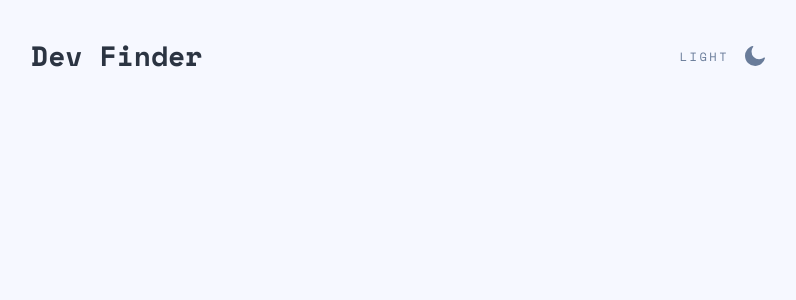
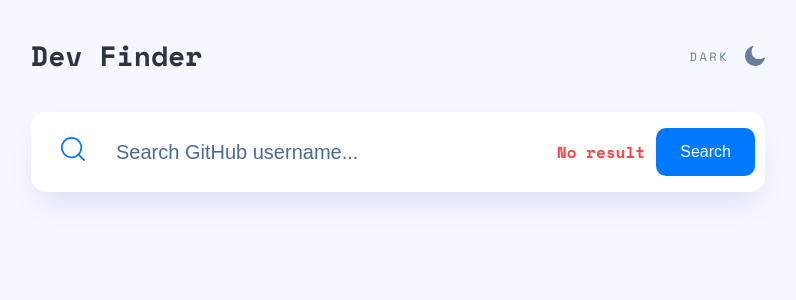
Before and after one commit to ElijahBond/dev-finder-app, a React (Create React App) app: page / in a window 1280 px wide. Shown: the top 300 px of the page, without its empty margins (242-1038 px from the left). Built offline with nearby package versions, Linux system fonts and the light colour scheme.

Commit message:
add searching

```diff
--- a/src/App.tsx
+++ b/src/App.tsx
@@ -1,10 +1,12 @@
 import { Container } from "components/Container";
+import { Search } from "components/Search";
 import { TheHeader } from "components/TheHeader";
 
 function App() {
   return (
     <Container>
       <TheHeader />
+      <Search hasError onSubmit={() => {}}/>
     </Container>
   );
 }
--- /dev/null
+++ b/src/components/Button/Button.module.scss
@@ -0,0 +1,14 @@
+.button {
+    padding: 12px 24px;
+    border-radius: 10px;
+    border: none;
+    background-color: var(--main-color);
+    color: var(--white);
+    font-size: 1rem;
+    line-height: 1.5;
+    cursor: pointer;
+
+    &:hover {
+        background-color: var(--main-color-hover);
+    }
+}
--- /dev/null
+++ b/src/components/Button/Button.tsx
@@ -0,0 +1,12 @@
+import styles from './Button.module.scss';
+
+interface ButtonProps {
+  children: string,
+  onClick?: React.MouseEventHandler<HTMLButtonElement>
+}
+
+export const Button = ({ children, onClick }: ButtonProps) => (
+  <button className={styles.button} onClick={onClick} >
+    {children}
+  </button>
+);
--- /dev/null
+++ b/src/components/Button/index.ts
@@ -0,0 +1 @@
+export * from './Button';
--- /dev/null
+++ b/src/components/Search/Search.module.scss
@@ -0,0 +1,82 @@
+:global {
+    body[data-theme='light'] {
+        --search-bg: var(--white);
+        --search-color: var(--gray-300);
+        --search-placeholder-color: var(--gray-200);
+        --search-shadow: var(--shadow);
+    }
+
+    body[data-theme='dark'] {
+        --search-bg: var(--gray-400);
+        --search-color: var(--white);
+        --search-placeholder-color: var(--white);
+        --search-shadow: unset;
+    }
+}
+
+.search {
+    position: relative;
+    width: 100%;
+    overflow: hidden;
+    padding: 10px 10px 10px 16px;
+    background-color: var(--search-bg, white);
+    display: flex;
+    align-items: center;
+    box-shadow: var(--search-shadow);
+    border-radius: 15px;
+
+    @media (min-width: 767px) {
+        padding: 10px 10px 10px 30px;
+    }
+
+    &>button {
+        flex-shrink: 0;
+    }
+}
+
+.label {
+    cursor: pointer;
+}
+
+.textField {
+    padding: 0 10px;
+    flex-grow: 5;
+    height: 60px;
+    max-width: calc(100% - 100px - 20px);
+    border: none;
+    color: var(--search-color);
+    font-size: 0.75rem;
+    line-height: 1.5;
+    cursor: pointer;
+    background-color: var(--search-bg);
+
+    &::placeholder {
+        color: var(--search-placeholder-color);
+    }
+
+    &:focus {
+        outline: none;
+    }
+
+    @media (min-width: 767px) {
+        margin: 0 5px;
+        font-size: 1.25rem;
+        margin: 0 20px;
+    }
+}
+
+.error {
+    position: absolute;
+    right: 50%;
+    bottom: 5px;
+    color: var(--error-color);
+    font-size: 1rem;
+    font-weight: 700;
+
+    @media (min-width: 767px) {
+        right: 120px;
+        top: 50%;
+        transform: translateY(-50%);
+        bottom: unset;
+    }
+}
--- /dev/null
+++ b/src/components/Search/Search.tsx
@@ -0,0 +1,54 @@
+import { ReactComponent as SearchIcon} from 'assets/icon-search.svg';
+import { Button } from 'components/Button';
+import { useRef } from 'react';
+
+import styles from './Search.module.scss';
+
+interface SearchProps {
+  hasError: boolean,
+  onSubmit: (text: string) => void
+}
+
+export const Search = ({hasError, onSubmit }: SearchProps) => {
+  const searchRef = useRef<HTMLInputElement | null>(null);
+
+  const handleSubmit = (event: React.FormEvent) => {
+    event.preventDefault();
+
+    const text = searchRef.current ? searchRef.current.value : '';
+
+    if (text) {
+      onSubmit(text);
+      if (searchRef.current) searchRef.current.value = '';
+    }
+  }
+
+  return (
+    <form onSubmit={handleSubmit} autoComplete='off'>
+      <div className={styles.search}>
+        <label htmlFor='search' className={styles.label}>
+          <SearchIcon />
+        </label>
+        <input
+          ref={searchRef}
+          type='text'
+          className={styles.textField}
+          id='search'
+          name='username'
+          placeholder='Search GitHub username...'
+        />
+        {/* {hasError && (
+          <div className={styles.error}>
+            No result 123
+          </div>
+        )} */}
+        {hasError ?
+        (<div className={styles.error}>
+          No result
+        </div>)
+        : null}
+        <Button>Search</Button>
+      </div>
+    </form>
+  );
+};
--- /dev/null
+++ b/src/components/Search/index.ts
@@ -0,0 +1 @@
+export * from './Search';
--- a/src/components/ThemeSwitcher/ThemeSwitcher.tsx
+++ b/src/components/ThemeSwitcher/ThemeSwitcher.tsx
@@ -6,7 +6,7 @@
 
 export const ThemeSwitcher = () => {
   const [isDark, setDark] = useState(false);
-  const themeText = isDark ? 'Dark' : "Light";
+  const themeText = isDark ? "Light" : 'Dark';
   const ThemeIcon = isDark ? SunIcon : MoonIcon;
 
   useEffect(() => {
```
